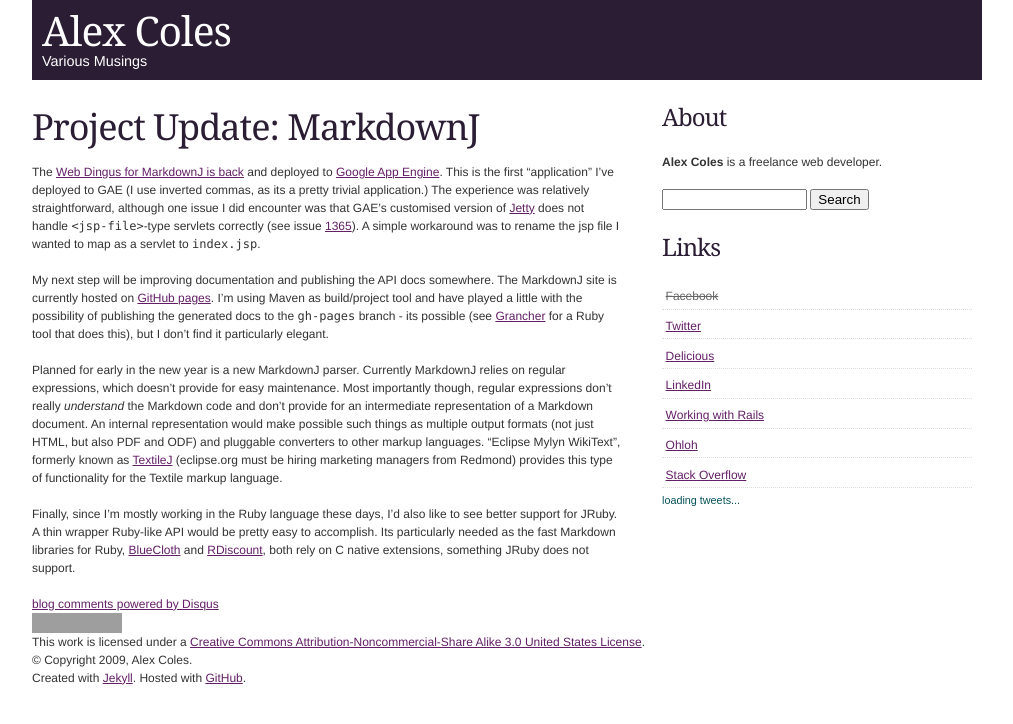
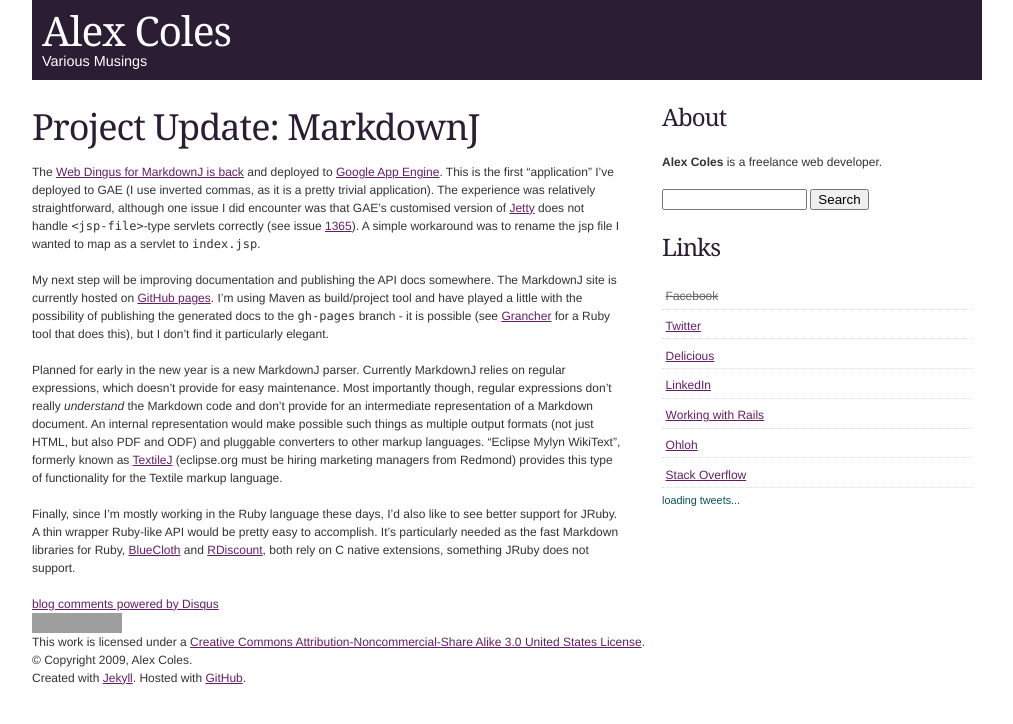
Before and after one commit to myabc/myabc.github.com, a Jekyll site: the page built from _posts/2009-11-25-project-update-markdownj.markdown, in a window 1280 px wide. Shown: the top 724 px of the page, without its empty margins (133-1146 px from the left). Built offline with Jekyll 4.4.1, drawn with Linux system fonts in a browser that asks for light colours; nearby versions of some CDN libraries; comment, search, counter and statistics services are not loaded; grey boxes are pictures that could not be loaded.

Commit message:
Project Update: MarkdownJ: Grammar fixes
Signed-off-by: Alex Coles <alex@alexcolesportfolio.com>

```diff
--- a/_posts/2009-11-25-project-update-markdownj.markdown
+++ b/_posts/2009-11-25-project-update-markdownj.markdown
@@ -7,8 +7,8 @@ categories: code
 
 The [Web Dingus for MarkdownJ is back](http://dingus.markdownj.org/) and
 deployed to [Google App Engine](http://code.google.com/appengine/). This is the
-first "application" I've deployed to GAE (I use inverted commas, as its a pretty
-trivial application.) The experience was relatively straightforward, although one
+first "application" I've deployed to GAE (I use inverted commas, as it is a pretty
+trivial application). The experience was relatively straightforward, although one
 issue I did encounter was that GAE's customised version of [Jetty][jetty] does
 not handle `<jsp-file>`-type servlets correctly (see issue [1365][issue-1365]).
 A simple workaround was to rename the jsp file I wanted to map as a servlet to
@@ -17,7 +17,7 @@ A simple workaround was to rename the jsp file I wanted to map as a servlet to
 My next step will be improving documentation and publishing the API docs
 somewhere. The MarkdownJ site is currently hosted on [GitHub pages][gh-pages].
 I'm using Maven as build/project tool and have played a little with the
-possibility of publishing the generated docs to the `gh-pages` branch - its
+possibility of publishing the generated docs to the `gh-pages` branch - it is
 possible (see [Grancher][grancher] for a Ruby tool that does this), but I don't
 find it particularly elegant.
 
@@ -33,7 +33,7 @@ Redmond) provides this type of functionality for the Textile markup language.
 
 Finally, since I'm mostly working in the Ruby language these days, I'd also like
 to see better support for JRuby. A thin wrapper Ruby-like API would be pretty
-easy to accomplish. Its particularly needed as the fast Markdown libraries for
+easy to accomplish. It's particularly needed as the fast Markdown libraries for
 Ruby, [BlueCloth][bluecloth] and [RDiscount][rdiscount], both rely on C native
 extensions, something JRuby does not support.
 
```
